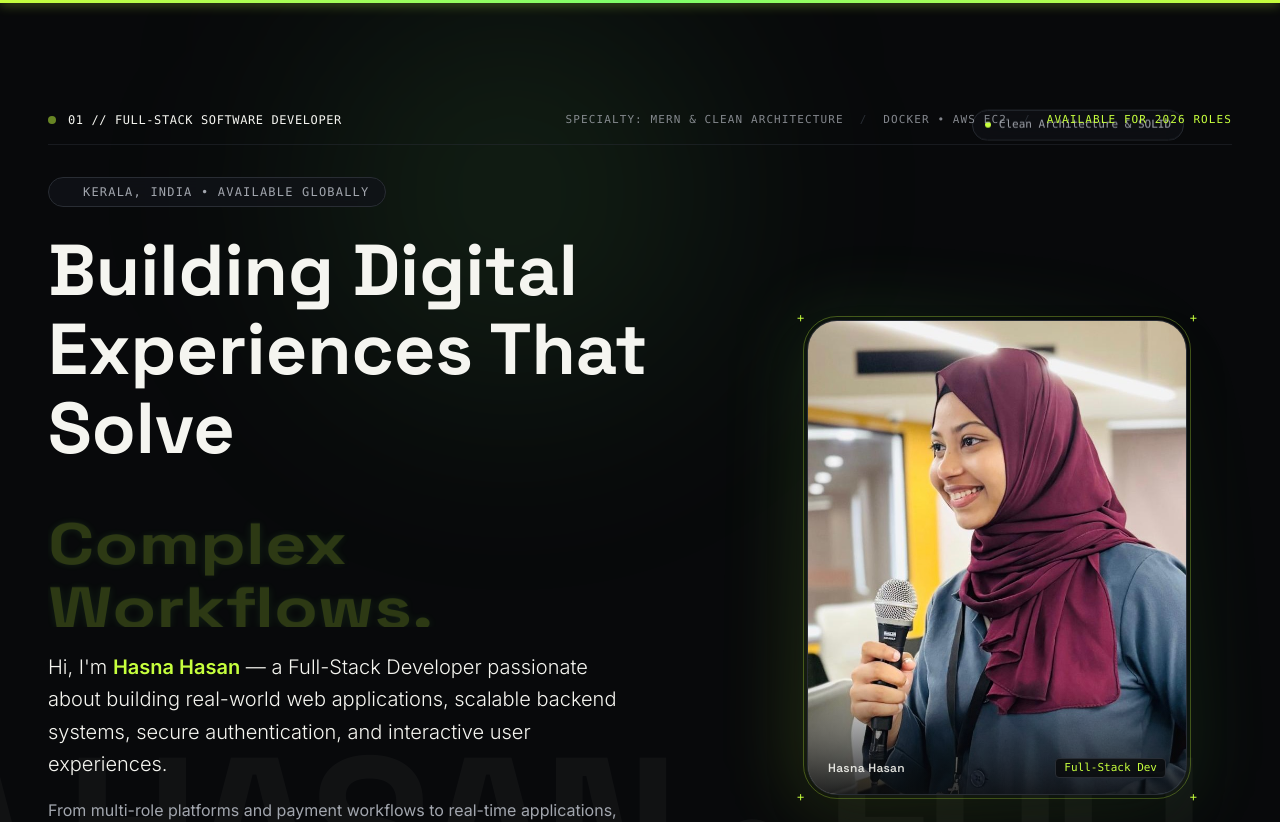
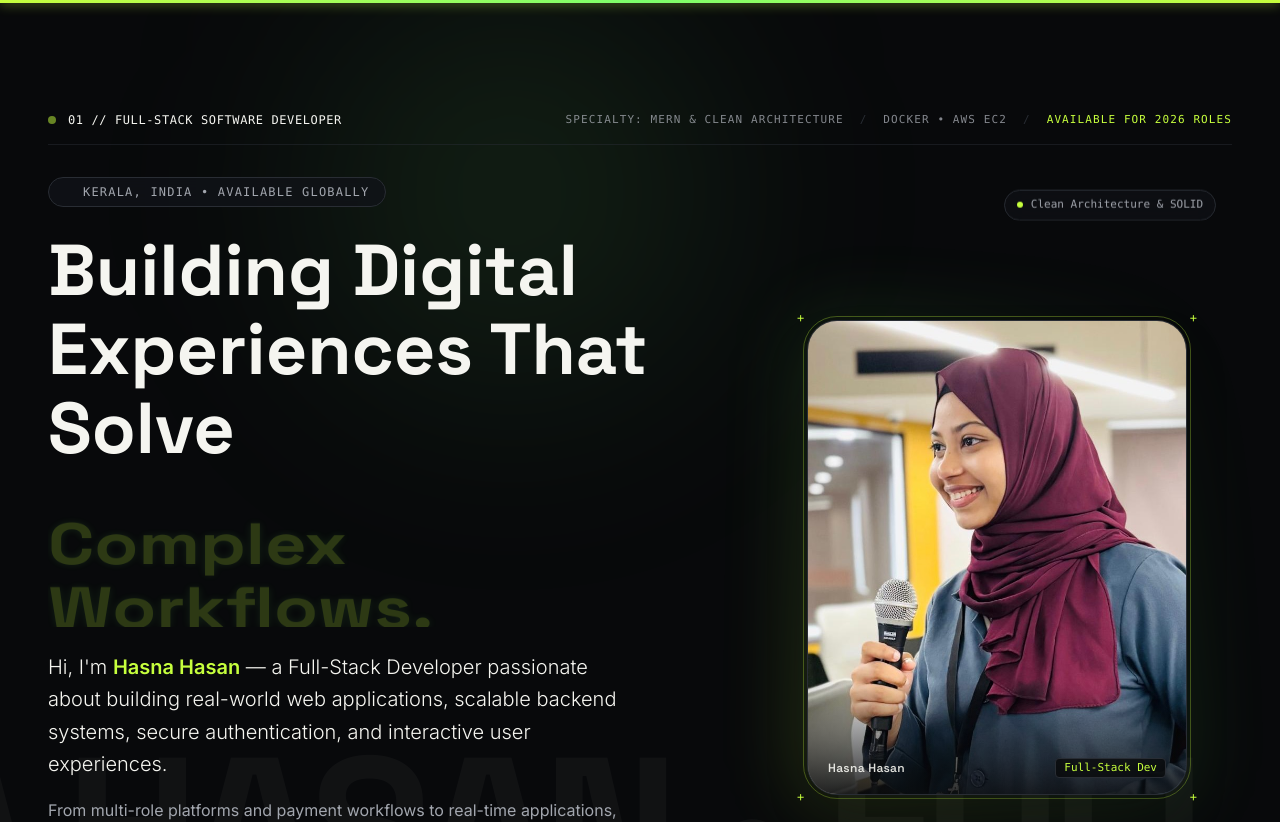
Before and after one commit to HasnaHasan194/my-portfolio, a React (Vite) app: page / in a window 1280 px wide. Shown: the top 822 px of the page. Built offline with nearby package versions, Linux system fonts and the light colour scheme.

Commit message:
overlapping fixed

```diff
--- a/src/components/LuxuryPreloader.tsx
+++ b/src/components/LuxuryPreloader.tsx
@@ -26,7 +26,7 @@ export default function LuxuryPreloader({ onComplete }: LuxuryPreloaderProps) {
             setIsLoaded(true);
             sessionStorage.setItem('hasna_portfolio_loaded', 'true');
             if (onComplete) onComplete();
-          }, 2350);
+          }, 1350);
           return 100;
         }
         // Luxury non-linear loading progression
--- a/src/pages/Home.tsx
+++ b/src/pages/Home.tsx
@@ -109,7 +109,7 @@ export default function Home({ initialSection }: HomeProps) {
         <motion.div
           animate={{ y: [0, -12, 0] }}
           transition={{ duration: 6, repeat: Infinity, ease: "easeInOut" }}
-          className="hidden xl:flex items-center gap-2 px-3 py-1.5 rounded-full bg-secondary-background/60 backdrop-blur-md border border-subtle-borders text-[11px] font-mono text-secondary-text absolute top-28 right-24 pointer-events-none z-10"
+          className="hidden xl:flex items-center gap-2 px-3 py-1.5 rounded-full bg-secondary-background/60 backdrop-blur-md border border-subtle-borders text-[11px] font-mono text-secondary-text absolute top-48 right-8 xl:right-16 pointer-events-none z-10"
         >
           <span className="w-1.5 h-1.5 rounded-full bg-fluorescent-lime animate-ping" />
           <span>Clean Architecture & SOLID</span>
@@ -141,7 +141,7 @@ export default function Home({ initialSection }: HomeProps) {
             <span className="text-subtle-borders">/</span>
             <span>Docker • AWS EC2</span>
             <span className="text-subtle-borders">/</span>
-            <span className="text-fluorescent-lime">Available for 2026 Roles</span>
+            <span className="text-fluorescent-lime whitespace-nowrap">Available for 2026 Roles</span>
           </div>
         </motion.div>
 
```
